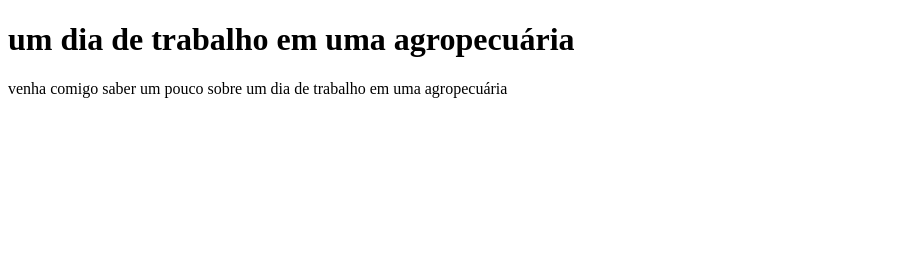
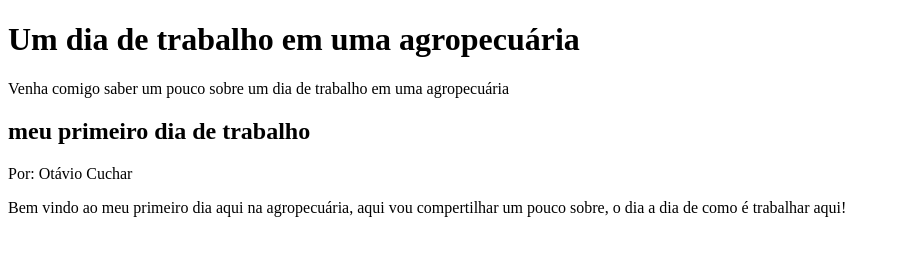
Before and after one commit to otaviocucharfranca-hub/otavio-cuchar-, a plain HTML site: page index.html in a window 1280 px wide. Shown: the whole page, without its empty margins (0-900 px from the left). Drawn offline with Linux system fonts and the light colour scheme.

Commit message:
Add files via upload

```diff
--- a/index.html
+++ b/index.html
@@ -6,7 +6,14 @@
     <title>Document</title>
 </head>
 <body>
-    <h1>um dia de trabalho em uma agropecuária</h1>
-    <p>venha comigo saber um pouco sobre um dia de trabalho em uma agropecuária </p>
+    <h1>Um dia de trabalho em uma agropecuária</h1>
+    <p>Venha comigo saber um pouco sobre um dia de trabalho em uma agropecuária </p>
 </body>
 </html>
+
+
+<h2>meu primeiro dia de trabalho</h2>
+<p>Por: Otávio Cuchar </p>
+<p>Bem vindo ao meu primeiro dia aqui na agropecuária, aqui vou compertilhar um pouco sobre, o dia a dia de como é trabalhar aqui!</p>
+</body>
+</html>
```
